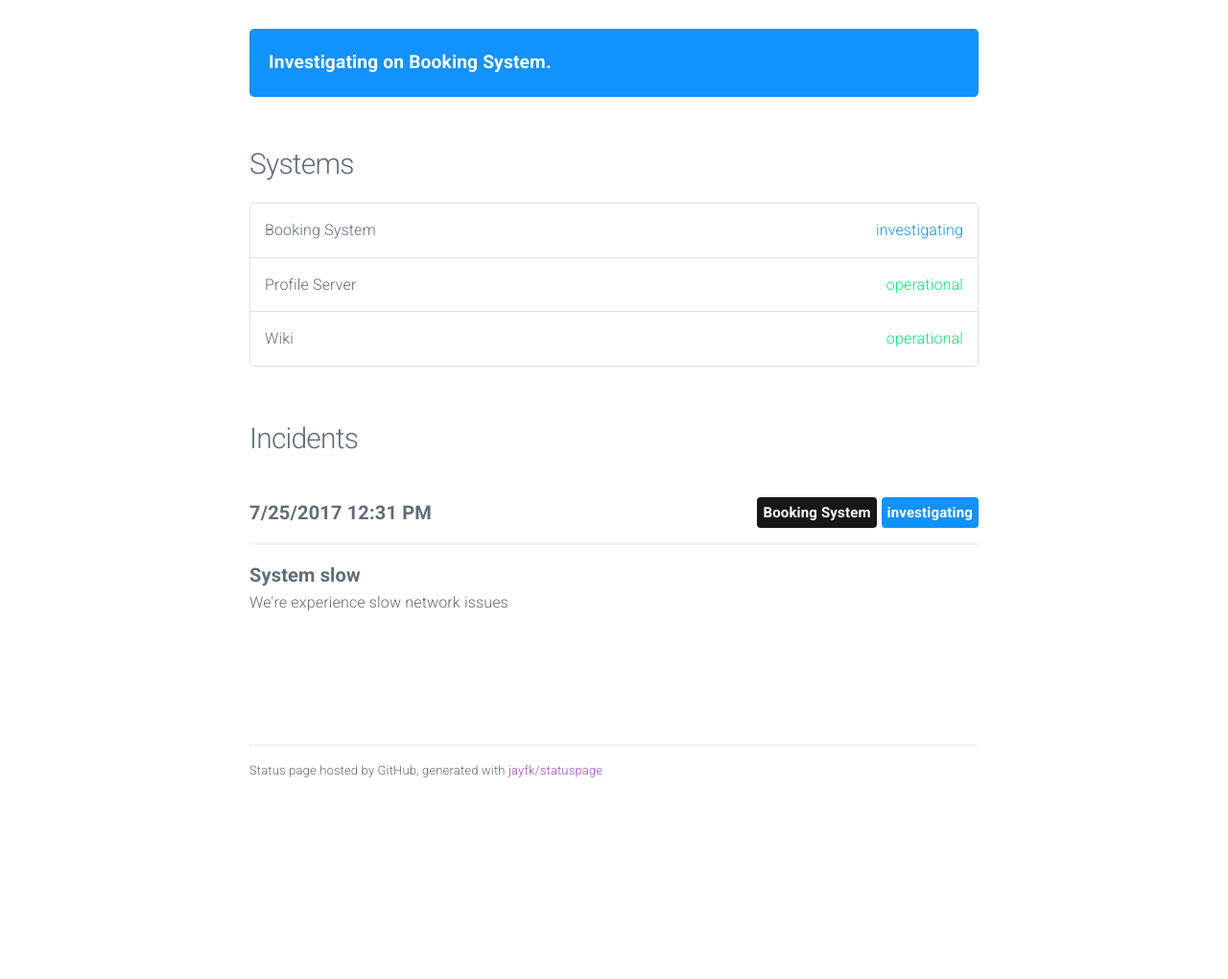
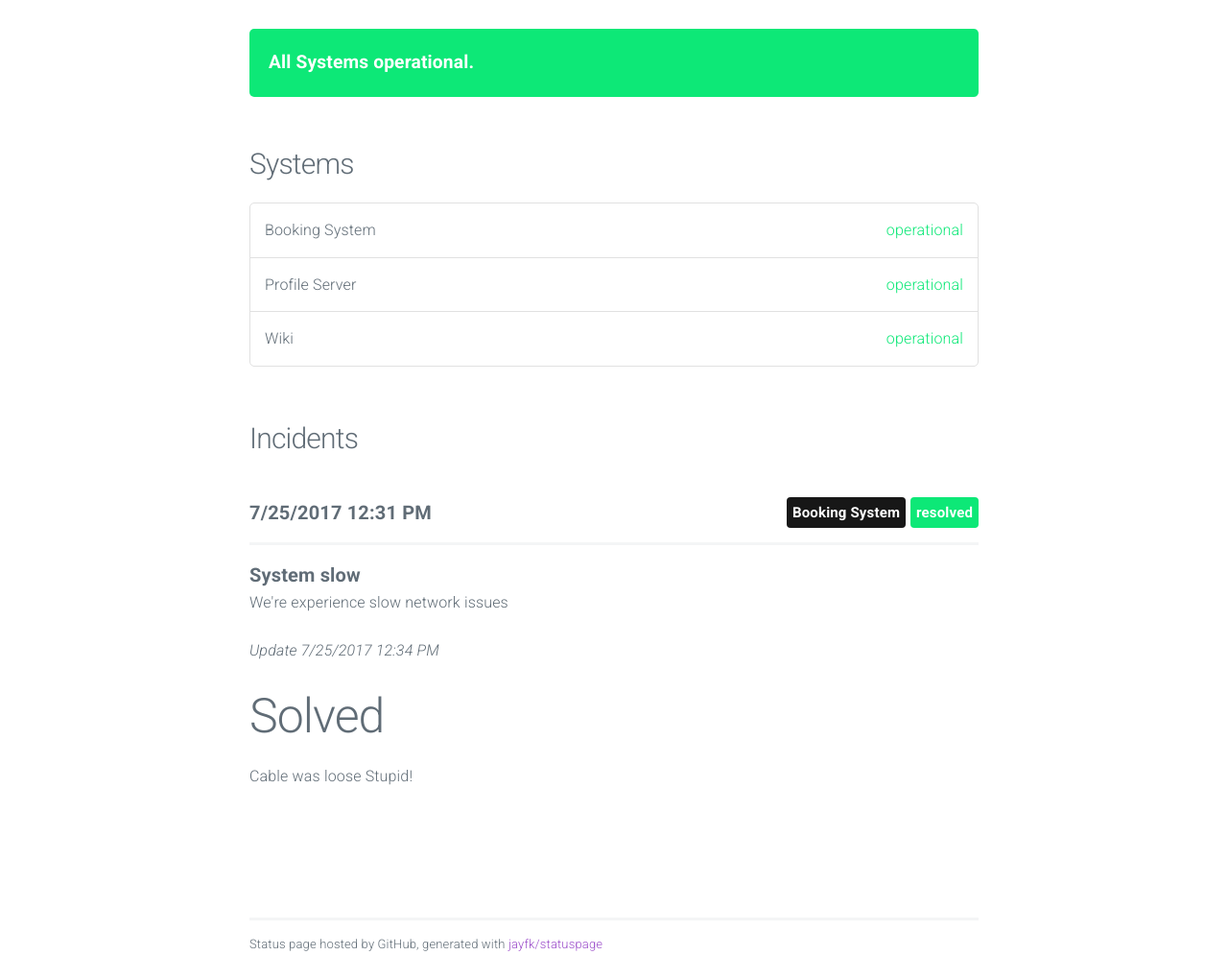
Before and after one commit to 4711/Statuspage, a plain HTML site: page index.html in a window 1280 px wide. Shown: the part 55-1075 px from the top of the page at 96% size. Before the commit the page ends 894 px from the top, so only its background shows below. Drawn offline with nearby package versions, Linux system fonts and the light colour scheme; no server answers.

Commit message:
update index

```diff
--- a/index.html
+++ b/index.html
@@ -29,18 +29,16 @@
 
 			<section class="container" id="main">
 
-
-					<div class="panel investigating">
-						<span data-l10n-id="Investigating">Investigating</span> <span data-l10n-id="on">on</span> Booking System.
+					<div class="panel operational" data-l10n-id="systems-operational">
+						All Systems operational.
 					</div>
-
 
 
 				<h4 data-l10n-id="systems">Systems</h4>
 				<ul class="systems">
 
 					<li>
-						Booking System <span class="status investigating" data-l10n-id="investigating">investigating</span>
+						Booking System <span class="status operational" data-l10n-id="operational">operational</span>
 					</li>
 
 					<li>
@@ -60,7 +58,7 @@
 						<span class="date moment">2017-07-25 12:31:03 UTC</span>
 
 
-							<span class="label investigating float-right" data-l10n-id="investigating">investigating</span>
+							<span class="label operational float-right" data-l10n-id="resolved">resolved</span>
 
 
 							<span class="label system float-right">Booking System</span>
@@ -69,6 +67,13 @@
 
 						<span class="title">System slow</span>
 						<p>We're experience slow network issues</p>
+
+
+							<p><em>Update <span class="moment">2017-07-25 12:34:43 UTC</span></em></p>
+							<h1>Solved</h1>
+
+<p>Cable was <strong>loose</strong>
+Stupid!</p>
 
 
 					</div>
```
